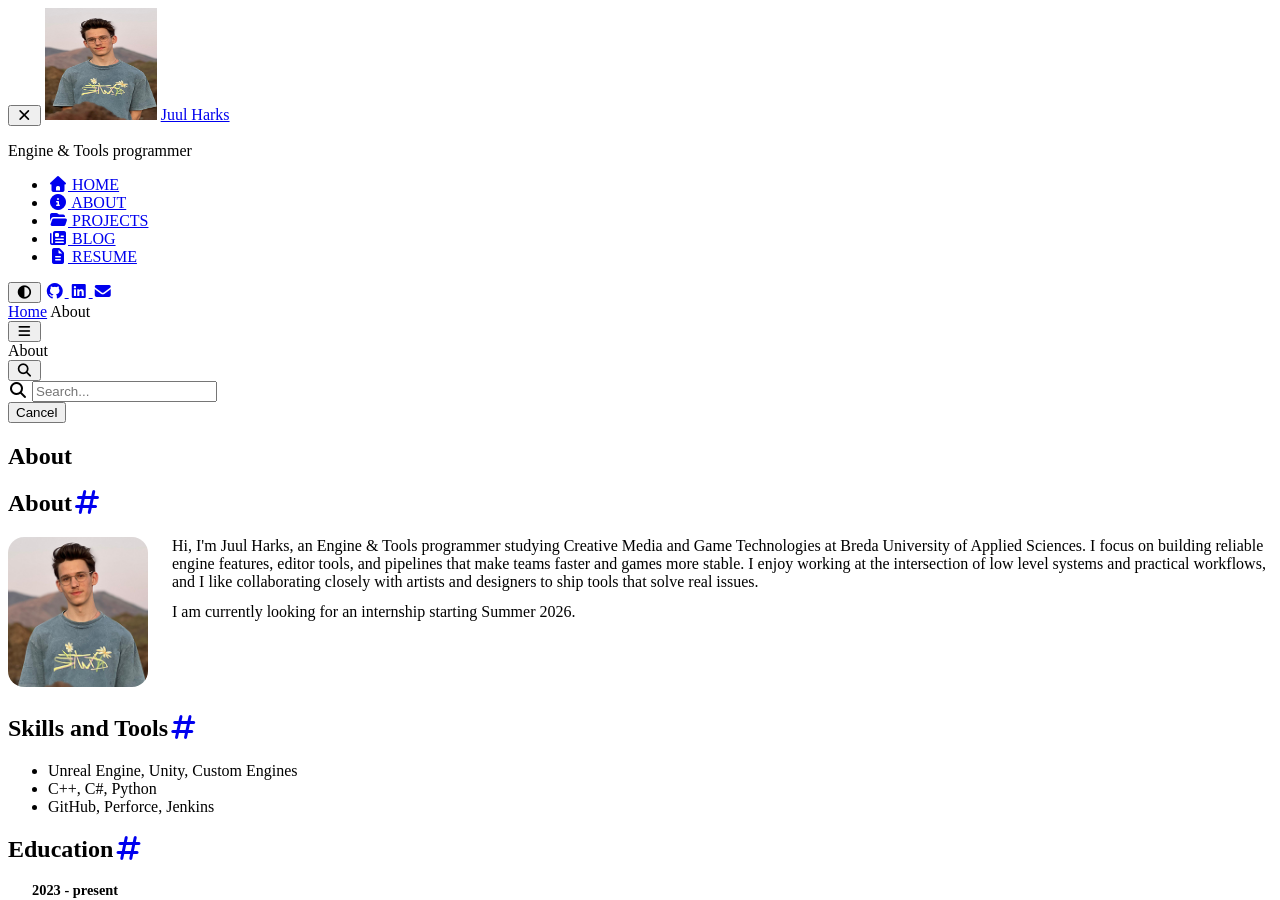
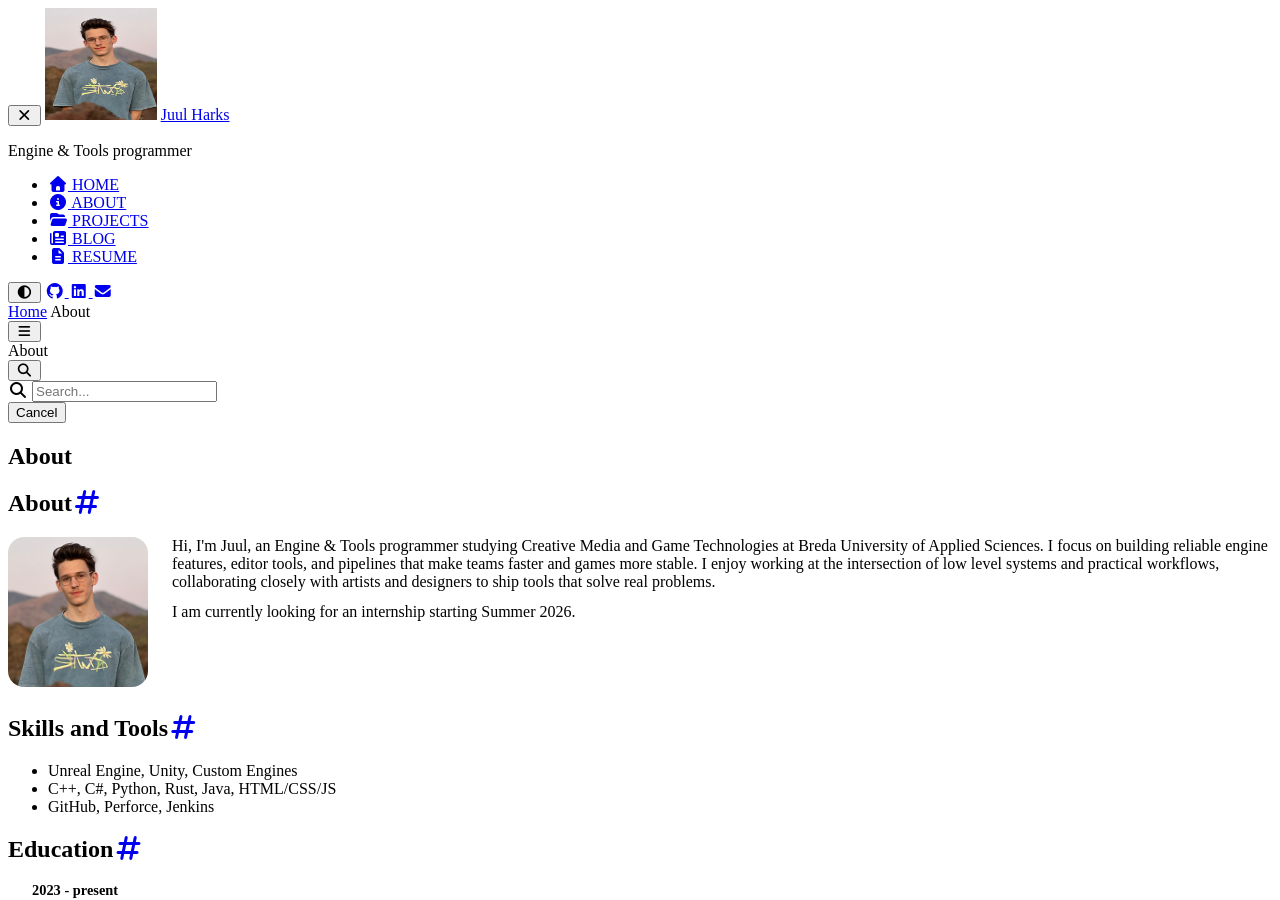
Before and after one commit to JuulH/juulh.github.io, a Jekyll site: the page built from _tabs/about.md, in a window 1280 px wide and 900 px high. Built offline with Jekyll 4.4.1, drawn with Linux system fonts in a browser that asks for light colours; cached includes are drawn as plain includes; nearby versions of some CDN libraries; a script that is not in the unit is left out.

Commit message:
refactor: update about page wording

```diff
--- a/_tabs/about.md
+++ b/_tabs/about.md
@@ -37,7 +37,7 @@ experience_timeline:
 	<img class="about-avatar" src="{{ site.avatar | relative_url }}" alt="Juul Harks">
 	<div>
 		<p class="about-intro">
-			Hi, I'm Juul Harks, an Engine & Tools programmer studying Creative Media and Game Technologies at Breda University of Applied Sciences. I focus on building reliable engine features, editor tools, and pipelines that make teams faster and games more stable. I enjoy working at the intersection of low level systems and practical workflows, and I like collaborating closely with artists and designers to ship tools that solve real issues.
+			Hi, I'm Juul, an Engine & Tools programmer studying Creative Media and Game Technologies at Breda University of Applied Sciences. I focus on building reliable engine features, editor tools, and pipelines that make teams faster and games more stable. I enjoy working at the intersection of low level systems and practical workflows, collaborating closely with artists and designers to ship tools that solve real problems.
 		</p>
 		<p class="about-intro">
 			I am currently looking for an internship starting Summer 2026.
@@ -48,7 +48,7 @@ experience_timeline:
 ## Skills and Tools
 
 - Unreal Engine, Unity, Custom Engines
-- C++, C#, Python
+- C++, C#, Python, Rust, Java, HTML/CSS/JS
 - GitHub, Perforce, Jenkins
 
 ## Education
```
